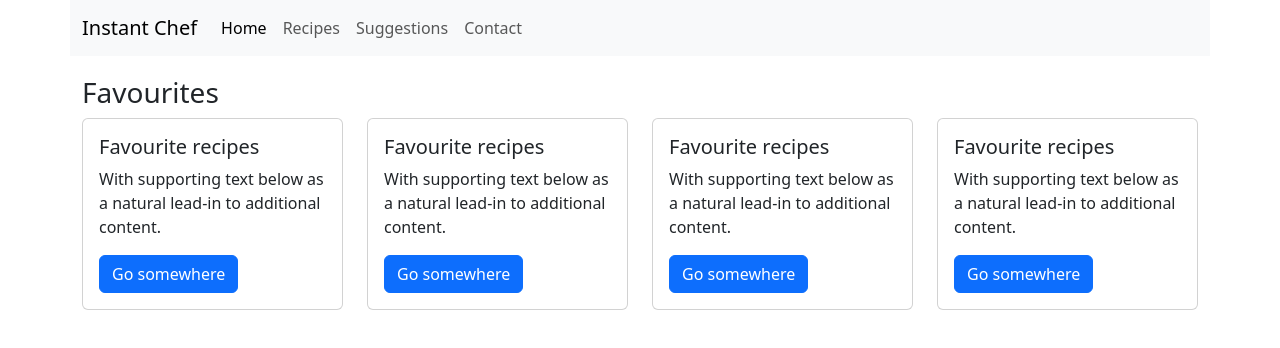
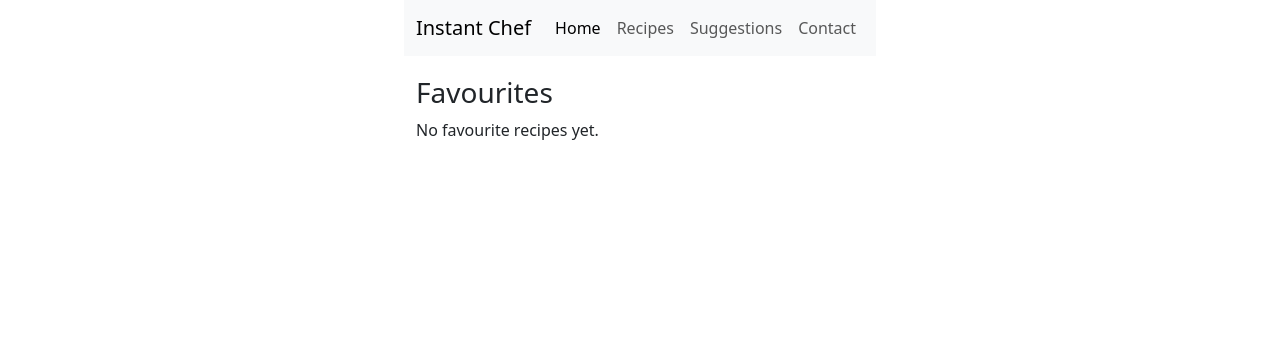
Before and after one commit to Pine-Box/instant-chef, a React (Vite) app: page / in a window 1280 px wide. Shown: the top 348 px of the page. Built offline with nearby package versions, Linux system fonts and the light colour scheme.

Commit message:
added basic api extraction of recipe on recipe page, a button that saves data into local storage, my home.jsx, favourite.jsx and favouritecard.jsx works together to extract data from local storage and puts the relevant card in the favourites list

```diff
--- a/src/components/favouriteCard/index.jsx
+++ b/src/components/favouriteCard/index.jsx
@@ -1,19 +1,114 @@
+// import React from "react";
+// import "./style.css";
+
+// const FavouriteCard = ({ recipe, onRemove }) => {
+//     const handleRemoveClick = () => {
+//         // Call the onRemove function passed from the parent component
+//         if (onRemove) {
+//           onRemove(recipe.idMeal);
+//         }
+//       };
+
+//   return (
+//     <div className="col-sm-3">
+//       <div className="card">
+//         <img
+//           src={recipe.strMealThumb}
+//           className="card-img-top"
+//           alt={recipe.strMeal}
+//         />
+//         <div className="card-body">
+//           <h5 className="card-title">{recipe.strMeal}</h5>
+//           <p className="card-text">{recipe.strInstructions}</p>
+//           <a href="#" className="btn btn-primary">
+//             Go somewhere
+//           </a>
+//           <button className="btn btn-danger" onClick={handleRemoveClick}>
+//             Remove from Favourites
+//           </button>
+//         </div>
+//       </div>
+//     </div>
+//   );
+// };
+
+// export default FavouriteCard;
+
+// I see, it seems there's a confusion with the naming of the state variables. Let's make sure we're using consistent names for the state variable across components. It appears that there might be a mismatch between favouriteRecipes and favourites names.
+
+// Here's an updated version with consistent names:
+
+// Update Favourites.jsx:
+// jsx
+// Copy code
+// import React from "react";
+// import FavouriteCard from "../favouriteCard";
+// import "./style.css";
+
+// const Favourites = ({ favourites, onRemove }) => {
+//   if (!favourites || !Array.isArray(favourites) || favourites.length === 0) {
+//     return (
+//       <div className="container" id="containerStyle">
+//         <h3>Favourites</h3>
+//         <p>No favorite recipes yet.</p>
+//       </div>
+//     );
+//   }
+
+//   return (
+//     <div className="container" id="containerStyle">
+//       <h3>Favourites</h3>
+//       <div className="row" id="jumbotron">
+//         {favourites.map((recipe) => (
+//           <FavouriteCard
+//             key={recipe.idMeal}
+//             recipe={recipe}
+//             onRemove={() => onRemove(recipe.idMeal)}
+//           />
+//         ))}
+//       </div>
+//     </div>
+//   );
+// };
+
+// export default Favourites;
+
 import React from "react";
 import "./style.css";
 
-const FavouriteCard = () => {
+const FavouriteCard = ({ recipe, onRemove }) => {
+
+    const maxLength = 120;
+
+const truncatedInstructions =
+  recipe.strInstructions.length > maxLength
+    ? recipe.strInstructions.substring(
+        0,
+        recipe.strInstructions.lastIndexOf(" ", maxLength)
+      ) + "..."
+    : recipe.strInstructions;
+
+  const handleRemove = () => {
+    onRemove(recipe.idMeal);
+  };
+
   return (
     <div className="col-sm-3">
       <div className="card">
+        <img
+          src={recipe.strMealThumb}
+          className="card-img-top"
+          alt={recipe.strMeal}
+        />
         <div className="card-body">
-          <h5 className="card-title">Favourite recipes</h5>
-          <p className="card-text">
-            With supporting text below as a natural lead-in to additional
-            content.
-          </p>
+          <h5 className="card-title">{recipe.strMeal}</h5>
+          <p className="card-text">{truncatedInstructions}</p>
           <a href="#" className="btn btn-primary">
             Go somewhere
           </a>
+          <button className="btn btn-danger" onClick={handleRemove}>
+            Remove from Favorites
+          </button>
         </div>
       </div>
     </div>
--- a/src/components/favouriteCard/style.css
+++ b/src/components/favouriteCard/style.css
@@ -0,0 +1,4 @@
+.card-text {
+    height: 100px;
+    overflow: hidden;
+  }
--- a/src/components/favourites/index.jsx
+++ b/src/components/favourites/index.jsx
@@ -2,15 +2,31 @@ import React from "react";
 import FavouriteCard from "../favouriteCard";
 import "./style.css";
 
-const Favourites = () => {
+const Favourites = ({ favourites, onRemove }) => {
+  if (!favourites || !Array.isArray(favourites) || favourites.length === 0) {
+    return (
+      <div className="container" id="containerStyle">
+        <h3>Favourites</h3>
+        <p>No favourite recipes yet.</p>
+      </div>
+    );
+  }
+
   return (
     <div className="container" id="containerStyle">
       <h3>Favourites</h3>
       <div className="row" id="jumbotron">
-        <FavouriteCard/>
-        <FavouriteCard/>
-        <FavouriteCard/>
-        <FavouriteCard/>
+        {favourites.map((recipe) => (
+          <FavouriteCard
+            key={recipe.idMeal}
+            recipe={recipe}
+            onRemove={() => onRemove(recipe.idMeal)}
+          />
+        ))}
+        {/* <FavouriteCard/>
+            <FavouriteCard/>
+            <FavouriteCard/>
+            <FavouriteCard/> */}
       </div>
     </div>
   );
--- a/src/components/pages/Home.jsx
+++ b/src/components/pages/Home.jsx
@@ -1,10 +1,123 @@
-import React from "react";
+// import React, { useEffect, useState } from "react";
+// import Favourites from "../favourites";
+
+// function Home() {
+//   const [favouriteRecipes, setFavouriteRecipes] = useState([]);
+
+//   // Fetch favorite recipes from local storage
+//   useEffect(() => {
+//     const storedFavouriteRecipes =
+//       JSON.parse(localStorage.getItem("favoriteRecipes")) || [];
+//     setFavouriteRecipes(storedFavouriteRecipes);
+//   }, []);
+
+//     // Handle removal of a recipe from favourites
+//     const handleRemoveFromFavourites = (idMeal) => {
+//         const updatedFavourites = favouriteRecipes.filter(
+//           (recipe) => recipe.idMeal !== idMeal
+//         );
+
+//         // Update local storage with the updated favourites list
+//         localStorage.setItem("favourites", JSON.stringify(updatedFavourites));
+
+//         // Update state to re-render the component
+//         setFavouriteRecipes(updatedFavourites);
+//       };
+
+
+//   return (
+//     <>
+//       <Favourites favouriteRecipes={favouriteRecipes} onRemove={handleRemoveFromFavourites}/>
+//     </>
+//   );
+// }
+
+// export default Home;
+
+
+
+
+
+
+
+
+
+
+
+
+
+// // Import React and other necessary modules
+// import React, { useEffect, useState } from "react";
+// import Favourites from "../favourites";
+
+// // Modify the Home component
+// function Home() {
+//   // Modify the state variable name to match the changes
+//   const [favouriteRecipes, setFavouriteRecipes] = useState([]);
+
+//   // Fetch favourite recipes from local storage
+//   useEffect(() => {
+//     const storedFavouriteRecipes =
+//       JSON.parse(localStorage.getItem("favourites")) || [];
+//     setFavouriteRecipes(storedFavouriteRecipes);
+//   }, []);
+
+//   // Modify the function name to match the changes
+//   const handleRemoveFromFavourites = (idMeal) => {
+//     const updatedFavourites = favouriteRecipes.filter(
+//       (recipe) => recipe.idMeal !== idMeal
+//     );
+
+//     // Update local storage with the updated favourites list
+//     localStorage.setItem("favourites", JSON.stringify(updatedFavourites));
+
+//     // Update state to re-render the component
+//     setFavouriteRecipes(updatedFavourites);
+//   };
+
+//   // Return the modified JSX
+//   return (
+//     <>
+//       <Favourites
+//         favouriteRecipes={favouriteRecipes}
+//         onRemove={handleRemoveFromFavourites}
+//       />
+//     </>
+//   );
+// }
+
+// // Export the modified component
+// export default Home;
+
+
+import React, { useEffect, useState } from "react";
 import Favourites from "../favourites";
 
 function Home() {
+  const [favourites, setFavourites] = useState([]);
+
+  // Fetch favorite recipes from local storage
+  useEffect(() => {
+    const storedFavourites =
+      JSON.parse(localStorage.getItem("favourites")) || [];
+    setFavourites(storedFavourites);
+  }, []);
+
+  // Handle removing a recipe from favourites
+  const handleRemoveFromFavorites = (mealID) => {
+    const updatedFavourites = favourites.filter(
+      (recipe) => recipe.idMeal !== mealID
+    );
+    setFavourites(updatedFavourites);
+    localStorage.setItem("favourites", JSON.stringify(updatedFavourites));
+  };
+
   return (
     <>
-      <Favourites />
+      <Favourites
+        favourites={favourites}
+        onRemove={handleRemoveFromFavorites}
+      />
     </>
   );
 }
--- a/src/components/pages/Recipes.jsx
+++ b/src/components/pages/Recipes.jsx
@@ -1,7 +1,79 @@
-import React from 'react'
+import React from "react";
+import API from "../../utils/api";
+import { useParams } from "react-router-dom";
+import { useEffect } from "react";
+import { useState } from "react";
 
 function Recipes() {
-    return <div>recipes</div>
+  const [randomRecipe, setRandomRecipe] = useState(null);
+
+  useEffect(() => {
+    // Fetch a random recipe when the component mounts
+    API.randomnMeal()
+      .then((response) => {
+        // Log the response data to the console
+        console.log(response.data);
+
+        // Set the random recipe in the component state
+        setRandomRecipe(response.data.meals[0]);
+      })
+      .catch((error) => {
+        console.error("Error fetching random recipe:", error);
+      });
+  }, []); // The empty dependency array ensures that the effect runs only once on mount
+
+  const handleAddToFavourites = () => {
+    if (!randomRecipe) {
+      // Handle the case where there is no random recipe yet
+      console.warn("No random recipe available.");
+      return;
+    }
+
+    // Retrieve existing favourites from local storage or initialize an empty array
+    const favourites = JSON.parse(localStorage.getItem("favourites")) || [];
+
+    // Check if the recipe is already in the favourites
+    const isAlreadyFavourite = favourites.some(
+      (favourite) => favourite.idMeal === randomRecipe.idMeal
+    );
+
+    if (!isAlreadyFavourite) {
+      // If not, add the recipe to the favourites array
+      const updatedFavourites = [...favourites, randomRecipe];
+
+      // Update local storage with the new favourites list
+      localStorage.setItem("favourites", JSON.stringify(updatedFavourites));
+
+      console.log("Recipe added to favourites:", randomRecipe);
+    } else {
+      console.log("Recipe is already in favourites:", randomRecipe);
+    }
+
+  };
+
+  return (
+    <div>
+      <h2>Random Recipe</h2>
+      {randomRecipe ? (
+        <div className="card">
+          <img
+            src={randomRecipe.strMealThumb}
+            className="card-img-top"
+            alt={randomRecipe.strMeal}
+          />
+          <div className="card-body">
+            <h5 className="card-title">{randomRecipe.strMeal}</h5>
+            <p className="card-text">{randomRecipe.strInstructions}</p>
+            <button className="btn btn-primary" onClick={handleAddToFavourites}>
+              Add to Favourites
+            </button>
+          </div>
+        </div>
+      ) : (
+        <p>Loading random recipe...</p>
+      )}
+    </div>
+  );
 }
 
-export default Recipes
+export default Recipes;
```
